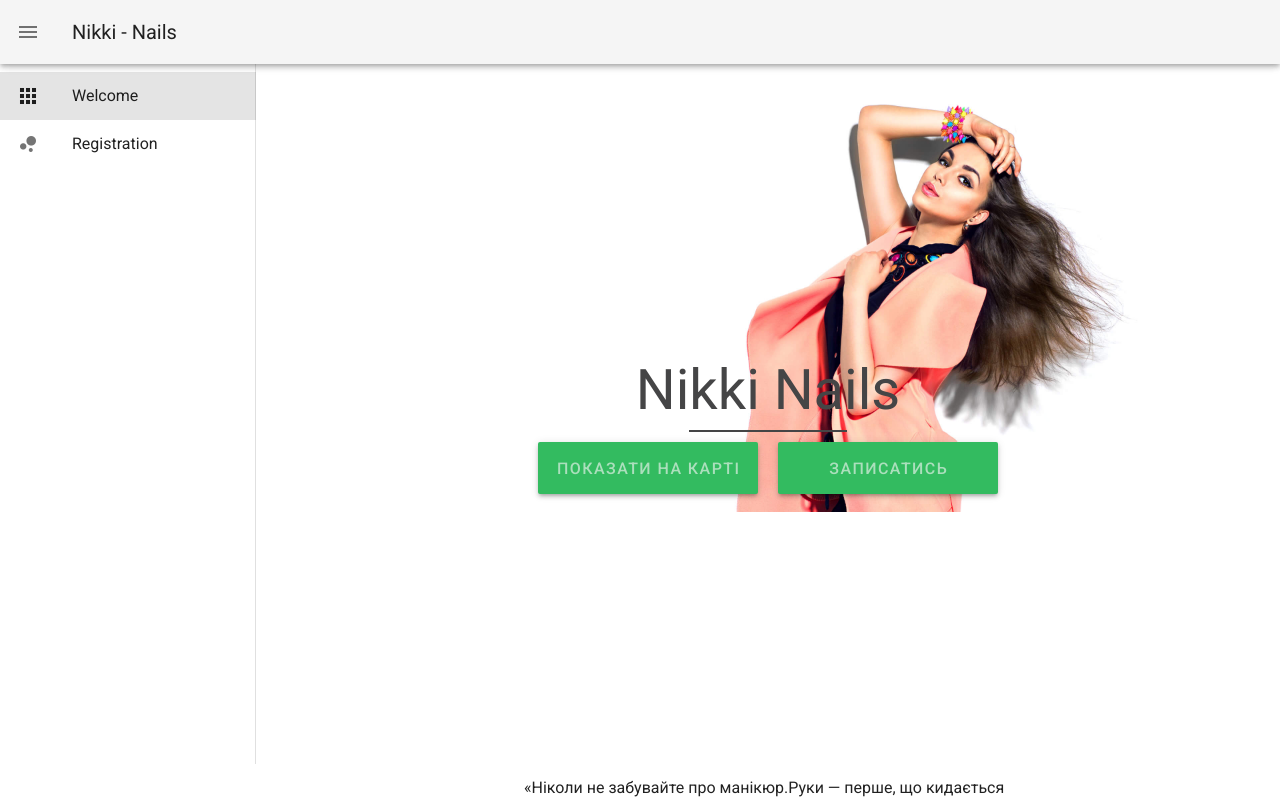
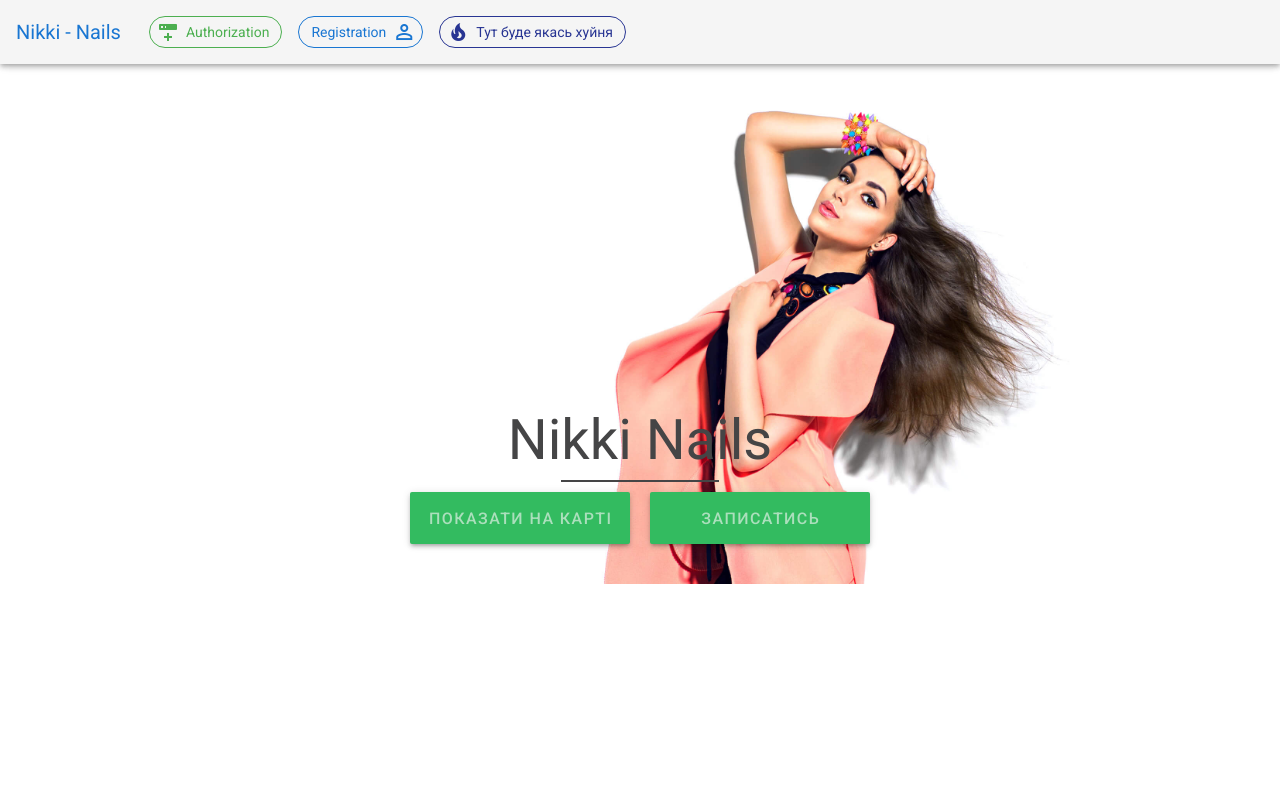
Before and after one commit to RondaYummy/-Frontend-nails_project, a Nuxt app: page / in a window 1280 px wide. Shown: the top 800 px of the page. Built offline with nearby package versions, Linux system fonts and the light colour scheme.

Commit message:
add auth comp

```diff
--- /dev/null
+++ b/components/authorization.vue
@@ -0,0 +1,142 @@
+<template>
+  <div class="text-center">
+    <v-bottom-sheet v-model="sheet" inset>
+      <template v-slot:activator="{ on, attrs }">
+        <v-chip
+          class="ma-2"
+          color="success"
+          outlined
+          dark
+          v-bind="attrs"
+          v-on="on"
+        >
+          <v-icon left> mdi-server-plus </v-icon>
+          Authorization
+        </v-chip>
+      </template>
+      <v-sheet class="text-center auth-main" height="500px">
+        <p class="text-h6 font-weight-light mb-2">
+          <span>
+            <h3>«Nikki - Nails»</h3>
+            – персоналізований комплекс послуг для ідеального образу</span
+          >
+        </p>
+
+        <v-btn class="mt-6" text color="error" @click="sheet = !sheet">
+          close
+        </v-btn>
+        <div class="my-3">
+          <v-form>
+            <v-container>
+              <v-row>
+                <v-col cols="12" sm="6">
+                  <v-text-field
+                    v-model="email"
+                    label="E-mail"
+                    clearable
+                    :rules="emailRules"
+                    required
+                  ></v-text-field>
+                </v-col>
+                <v-col cols="12" sm="6">
+                  <v-text-field
+                    v-model="password"
+                    label="Password"
+                    clearable
+                    :counter="26"
+                    :rules="passwordRules"
+                    required
+                  ></v-text-field>
+                </v-col>
+              </v-row>
+              <v-btn
+                class="ma-2"
+                :loading="loading"
+                :disabled="loading"
+                outlined
+                large
+                @click="loader = 'loading'"
+              >
+                Авторизуватись
+              </v-btn>
+            </v-container>
+          </v-form>
+        </div>
+      </v-sheet>
+    </v-bottom-sheet>
+  </div>
+</template>
+
+<script>
+export default {
+  data: () => ({
+    sheet: false,
+    email: "",
+    password: "",
+    loader: null,
+    loading: false,
+    emailRules: [
+      (v) => !!v || "Потрібний E-mail",
+      (v) => /.+@.+\..+/.test(v) || "E-mail пошта повинна бути дійсною",
+    ],
+    passwordRules: [
+      (v) => !!v || "Потрібний пароль",
+      (v) =>
+        (v && v.length <= 26) || "Пароль повинен мати не більше 26 символів.",
+      (v) => (v && v.length >= 8) || "Пароль повинен мати не менше 8 символів.",
+    ],
+  }),
+  watch: {
+    loader() {
+      const l = this.loader;
+      this[l] = !this[l];
+
+      setTimeout(() => (this[l] = false), 3000);
+
+      this.loader = null;
+    },
+  },
+};
+</script>
+
+<style>
+.auth-main {
+  padding: 3rem;
+}
+.custom-loader {
+  animation: loader 1s infinite;
+  display: flex;
+}
+@-moz-keyframes loader {
+  from {
+    transform: rotate(0);
+  }
+  to {
+    transform: rotate(360deg);
+  }
+}
+@-webkit-keyframes loader {
+  from {
+    transform: rotate(0);
+  }
+  to {
+    transform: rotate(360deg);
+  }
+}
+@-o-keyframes loader {
+  from {
+    transform: rotate(0);
+  }
+  to {
+    transform: rotate(360deg);
+  }
+}
+@keyframes loader {
+  from {
+    transform: rotate(0);
+  }
+  to {
+    transform: rotate(360deg);
+  }
+}
+</style>
--- a/layouts/default.vue
+++ b/layouts/default.vue
@@ -1,26 +1,21 @@
 <template>
   <v-app light>
-    <v-navigation-drawer v-model="drawer" :clipped="clipped" fixed app>
-      <v-list>
-        <v-list-item
-          v-for="(item, i) in items"
-          :key="i"
-          :to="item.to"
-          router
-          exact
+    <v-app-bar :clipped-left="clipped" fixed app>
+      <a href="/" class="tittle"><v-toolbar-title v-text="title" /></a>
+      <v-row justify="flex-start">
+        <authComponent />
+        <a href="/registration">
+          <v-chip class="ma-2" color="primary" outlined pill>
+            Registration
+            <v-icon right> mdi-account-outline </v-icon>
+          </v-chip></a
         >
-          <v-list-item-action>
-            <v-icon>{{ item.icon }}</v-icon>
-          </v-list-item-action>
-          <v-list-item-content>
-            <v-list-item-title v-text="item.title" />
-          </v-list-item-content>
-        </v-list-item>
-      </v-list>
-    </v-navigation-drawer>
-    <v-app-bar :clipped-left="clipped" fixed app>
-      <v-app-bar-nav-icon @click.stop="drawer = !drawer" />
-      <v-toolbar-title v-text="title" />
+
+        <v-chip class="ma-2" color="indigo darken-3" outlined>
+          <v-icon left> mdi-fire </v-icon>
+          Тут буде якась хуйня
+        </v-chip>
+      </v-row>
       <v-spacer />
     </v-app-bar>
     <v-main>
@@ -36,27 +31,29 @@
 </template>
 
 <script>
+import authComponent from "../components/authorization.vue";
+
 export default {
+  components: {
+    authComponent,
+  },
   data() {
     return {
-      clipped: true,
-      drawer: true,
-      fixed: false,
-      right: false,
-      items: [
-        {
-          icon: "mdi-apps",
-          title: "Welcome",
-          to: "/",
-        },
-        {
-          icon: "mdi-chart-bubble",
-          title: "Registration",
-          to: "/registration",
-        },
-      ],
       title: "Nikki - Nails",
     };
   },
 };
 </script>
+<style lang="scss" scoped>
+* {
+  text-decoration: none;
+}
+.tittle {
+  margin-right: 2rem;
+}
+.listItem {
+  width: 50px;
+  height: 10px;
+  display: flex;
+}
+</style>
--- a/nuxt.config.js
+++ b/nuxt.config.js
@@ -83,6 +83,7 @@ export default {
         path: '/registration',
         component: resolve(__dirname, 'components/registration.vue')
       })
-    }
+    },
+
   }
 }
--- a/pages/index.vue
+++ b/pages/index.vue
@@ -50,6 +50,7 @@
 
 <script>
 import main_services from "../components/main_services.vue";
+
 export default {
   components: {
     main_services,
@@ -59,23 +60,35 @@ export default {
 </script>
 
 <style lang="scss" scoped>
-.main_services{
+.main_services {
   display: flex;
   justify-content: center;
   flex-wrap: wrap;
-
 }
 main {
   background-image: url("../assets/appearance.jpg");
   background-size: contain;
   background-repeat: no-repeat;
+  position: relative;
+}
+main::after {
+  content: "";
+  top: 690px;
+  left: 0;
+  height: 100px;
+  width: 100%;
+  display: block;
+  background: url("../assets/bg_footer.png") bottom center repeat-x;
+  background-size: contain;
+  position: absolute;
+  z-index: 2;
 }
 .main-section {
   display: flex;
   flex-flow: column;
   align-items: center;
   justify-content: center;
-  height: 700px;
+  height: 800px;
 
   h1 {
     color: #454546;
```
Also changed, not shown: assets/bg_footer.png (added).
